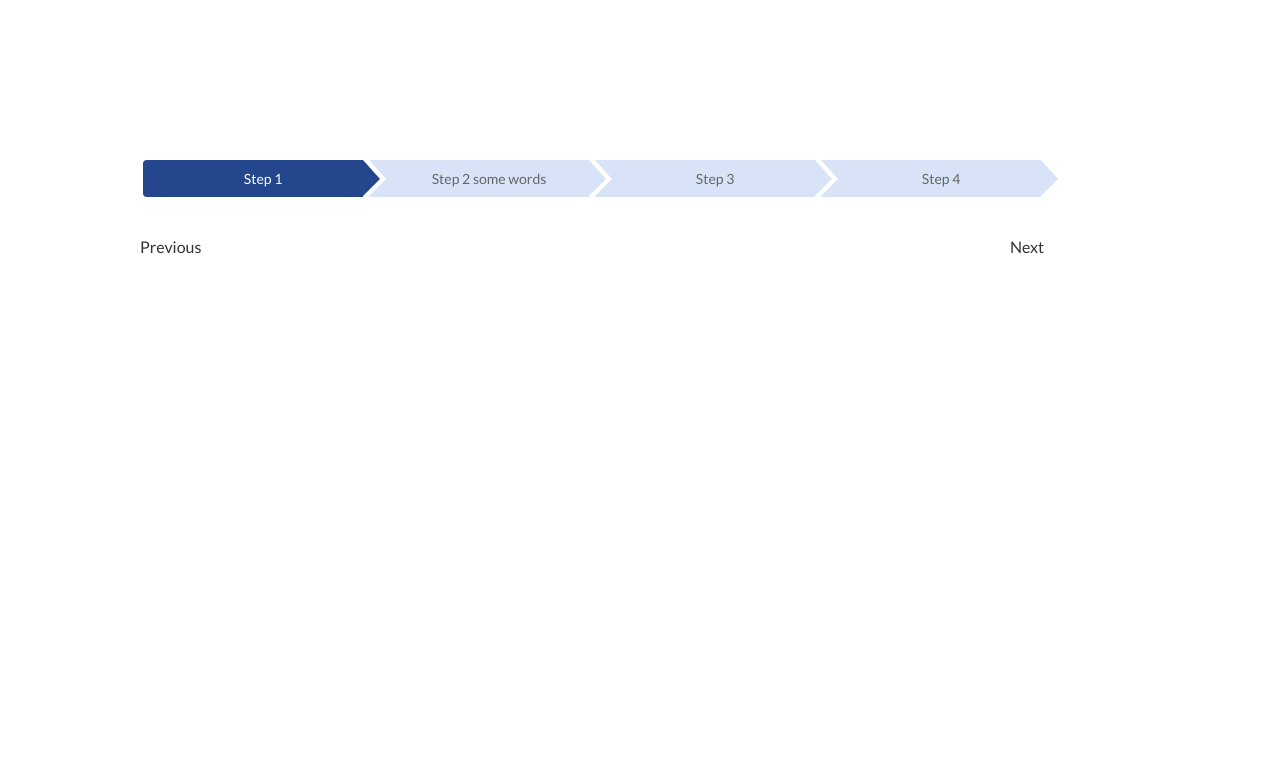
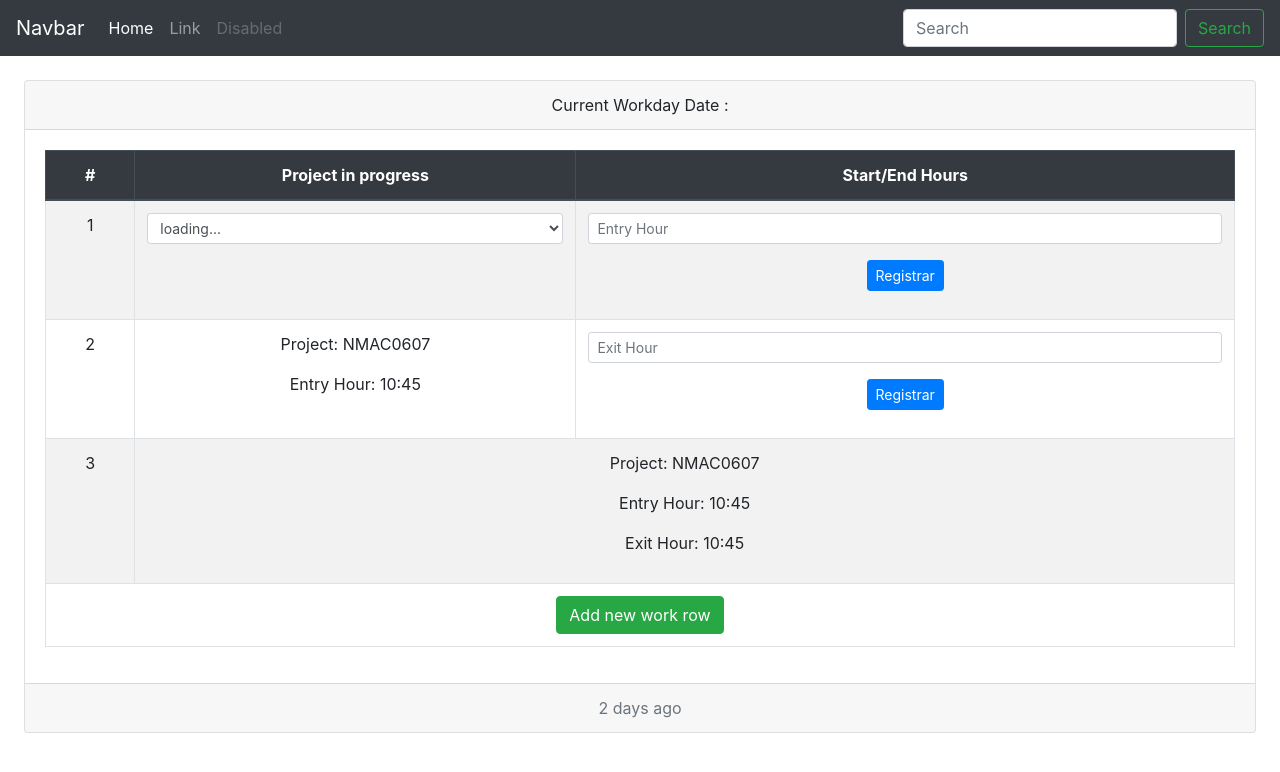
Before and after one commit to franjoro/ProjectManager, a PHP site: page /empleados/index.html in a window 1280 px wide. Shown: the top 772 px of the page. Run offline with PHP 8.4, Linux system fonts and the light colour scheme; some libraries are stand-ins or nearby versions.

Commit message:
segunda version 03/06/2020

```diff
--- a/empleados/index.html
+++ b/empleados/index.html
@@ -1,29 +1,169 @@
 <!DOCTYPE html>
-<html lang="en" >
+<html lang="en">
   <head>
-  <meta charset="UTF-8">
-  <title>CodePen - Fancy arrow-type progress bar</title>
-  <link href='https://fonts.googleapis.com/css?family=Lato' rel='stylesheet' type='text/css'><link rel="stylesheet" href="./style.css">
-
+    <meta charset="UTF-8" />
+    <meta name="viewport" content="width=device-width, initial-scale=1.0" />
+    <title>Jornadas</title>
+    <link
+      rel="stylesheet"
+      href="https://stackpath.bootstrapcdn.com/bootstrap/4.5.0/css/bootstrap.min.css"
+      integrity="sha384-9aIt2nRpC12Uk9gS9baDl411NQApFmC26EwAOH8WgZl5MYYxFfc+NcPb1dKGj7Sk"
+      crossorigin="anonymous"
+    />
+    <link
+      rel="stylesheet"
+      href="//cdnjs.cloudflare.com/ajax/libs/timepicker/1.3.5/jquery.timepicker.min.css"
+    />
   </head>
   <body>
-<!-- partial:index.partial.html -->
-<div class="container">
-<div class="wrapper">
-<div class="arrow-steps clearfix">
-          <div class="step current"> <span> Step 1</span> </div>
-          <div class="step"> <span>Step 2 some words</span> </div>
-          <div class="step"> <span> Step 3</span> </div>
-          <div class="step"> <span>Step 4</span> </div>
+    <nav class="navbar navbar-expand-lg navbar-dark bg-dark">
+      <button
+        class="navbar-toggler"
+        type="button"
+        data-toggle="collapse"
+        data-target="#navbarTogglerDemo03"
+        aria-controls="navbarTogglerDemo03"
+        aria-expanded="false"
+        aria-label="Toggle navigation"
+      >
+        <span class="navbar-toggler-icon"></span>
+      </button>
+      <a class="navbar-brand" href="#">Navbar</a>
+
+      <div class="collapse navbar-collapse" id="navbarTogglerDemo03">
+        <ul class="navbar-nav mr-auto mt-2 mt-lg-0">
+          <li class="nav-item active">
+            <a class="nav-link" href="#"
+              >Home <span class="sr-only">(current)</span></a
+            >
+          </li>
+          <li class="nav-item">
+            <a class="nav-link" href="#">Link</a>
+          </li>
+          <li class="nav-item">
+            <a class="nav-link disabled" href="#">Disabled</a>
+          </li>
+        </ul>
+        <form class="form-inline my-2 my-lg-0">
+          <input
+            class="form-control mr-sm-2"
+            type="search"
+            placeholder="Search"
+            aria-label="Search"
+          />
+          <button class="btn btn-outline-success my-2 my-sm-0" type="submit">
+            Search
+          </button>
+        </form>
       </div>
-		<div class="nav clearfix">
-        <a href="#" class="prev">Previous</a>
-        <a href="#" class="next pull-right">Next</a>
+    </nav>
+
+    <div class="p-4">
+      <div class="card text-center">
+        <div class="card-header">
+          Current Workday Date :
+        </div>
+        <div class="card-body">
+          <div class="table-responsive">
+            <table class="table table-bordered table-striped">
+              <tfoot>
+                <tr>
+                  <td colspan="3">
+                    <button class="btn btn-success">Add new work row</button>
+                  </td>
+                </tr>
+              </tfoot>
+              <thead class="thead-dark">
+                <tr>
+                  <th>#</th>
+                  <th>Project in progress</th>
+                  <th><span class="text-truncate">Start/End Hours</span></th>
+                </tr>
+              </thead>
+              <tbody>
+                <form id="Turno">
+                  <tr>
+                    <td>1</td>
+                    <td>
+                      <div class="form-group input-group-sm">
+                        <select
+                          name="proyecto"
+                          class="form-control"
+                          id="proyecto"
+                          ><option selected disabled>loading...</option></select
+                        >
+                      </div>
+                    </td>
+                    <td>
+                      <div class="input-group input-group-sm mb-3">
+                        <input
+                          placeholder="Entry Hour"
+                          type="text"
+                          class="form-control"
+                          name="salida"
+                          id="salida"
+                        />
+                      </div>
+                      <div class="form-group input-group-sm">
+                        <button type="button" class="btn btn-primary btn-sm">
+                          Registrar
+                        </button>
+                      </div>
+                    </td>
+                  </tr>
+                  <tr>
+                    <td>2</td>
+                    <td>
+                      <p>Project: NMAC0607</p>
+                      <p>Entry Hour: 10:45</p>
+                    </td>
+                    <td>
+
+                      <div class="input-group input-group-sm mb-3">
+                        <input
+                          placeholder="Exit Hour"
+                          type="text"
+                          class="form-control"
+                          name="entrada"
+                          id="entrada"
+                        />
+                      </div>
+                      <div class="form-group input-group-sm">
+                        <button type="button" class="btn btn-primary btn-sm">
+                          Registrar
+                        </button>
+                      </div>
+                    </td>
+                  </tr>
+                  <tr>
+                    <td>3</td>
+                    <td colspan="2">
+                      <p>Project: NMAC0607</p>
+                      <p>Entry Hour: 10:45</p>
+                      <p>Exit Hour: 10:45</p>
+                    </td>
+                  </tr>
+                </form>
+              </tbody>
+            </table>
+          </div>
+        </div>
+        <div class="card-footer text-muted">
+          2 days ago
         </div>
       </div>
     </div>
-<!-- partial -->
-  <script src='https://cdnjs.cloudflare.com/ajax/libs/jquery/2.1.3/jquery.min.js'></script><script  src="./script.js"></script>
-
+    <script
+      src="https://code.jquery.com/jquery-3.5.1.slim.min.js"
+      integrity="sha384-DfXdz2htPH0lsSSs5nCTpuj/zy4C+OGpamoFVy38MVBnE+IbbVYUew+OrCXaRkfj"
+      crossorigin="anonymous"
+    ></script>
+    <script
+      src="https://stackpath.bootstrapcdn.com/bootstrap/4.5.0/js/bootstrap.min.js"
+      integrity="sha384-OgVRvuATP1z7JjHLkuOU7Xw704+h835Lr+6QL9UvYjZE3Ipu6Tp75j7Bh/kR0JKI"
+      crossorigin="anonymous"
+    ></script>
+    <script src="//cdnjs.cloudflare.com/ajax/libs/timepicker/1.3.5/jquery.timepicker.min.js"></script>
+    <script src="js/empleados.js"></script>
   </body>
 </html>
--- /dev/null
+++ b/empleados/js/empleados.js
@@ -0,0 +1,31 @@
+$("#entrada").timepicker({
+  timeFormat: "h:mm p",
+  interval: 30,
+  minTime: "6:00am",
+  maxTime: "6:00pm",
+  startTime: "6:00am",
+  dynamic: false,
+  dropdown: true,
+  defaultTime: "now",
+  scrollbar: true,
+});
+
+$("#salida").timepicker({
+  timeFormat: "h:mm p",
+  interval: 30,
+  minTime: "6:00am",
+  maxTime: "6:00pm",
+  startTime: "6:00am",
+  dynamic: false,
+  dropdown: true,
+  defaultTime:"now",
+  scrollbar: true,
+});
+
+const getTodayDate = ()=>{
+  let date = new Date();
+  let m = ("0" + (date.getMonth() + 1)).slice(-2);
+  let d = date.getDay();
+  let y = date.getFullYear();
+return `${d}/${m}/${y}`;
+}
--- a/php/cotizaciones/insert.php
+++ b/php/cotizaciones/insert.php
@@ -7,11 +7,13 @@ $total = $_POST['total']; //arreglo
 $proyectoId = $_GET['proyectoId'];
 $c = $_GET['contador'];
 $ProyectName = $_GET['generico']; //single
+$cliente = $_GET['cliente']; //single
+
 
 
 
 if($proyectoId == 0 ){
-    $sql = "INSERT INTO tb_proyectos(name,cliente,propiedad) VALUES('". $ProyectName."', '0','0' )  ";
+    $sql = "INSERT INTO tb_proyectos(name,cliente,propiedad) VALUES('". $ProyectName."', '$cliente','0' )  ";
     $query = mysqli_query($mysqli,$sql);
     $id = mysqli_insert_id($mysqli);
     for ($i = 0; $i < $c; $i++) {
--- a/php/proyecto/ObtenerClientes.php
+++ b/php/proyecto/ObtenerClientes.php
@@ -2,7 +2,7 @@
 
 <?php
 require_once("../conexion.php");
-$sql= "SELECT code, name FROM tb_clientes";
+$sql= "SELECT code, name FROM tb_clientes WHERE code !='0' ";
 $query = mysqli_query($mysqli, $sql);
 
 while ($row = mysqli_fetch_array($query)) {
```
Also changed, not shown: cotizaciones.php (+19 -1 lines), js/request_handler.js (+45 -15 lines), php/reportes/linkCotizacion.php (+7 -7 lines). Lines whose indentation alone changed are shown as unchanged.
